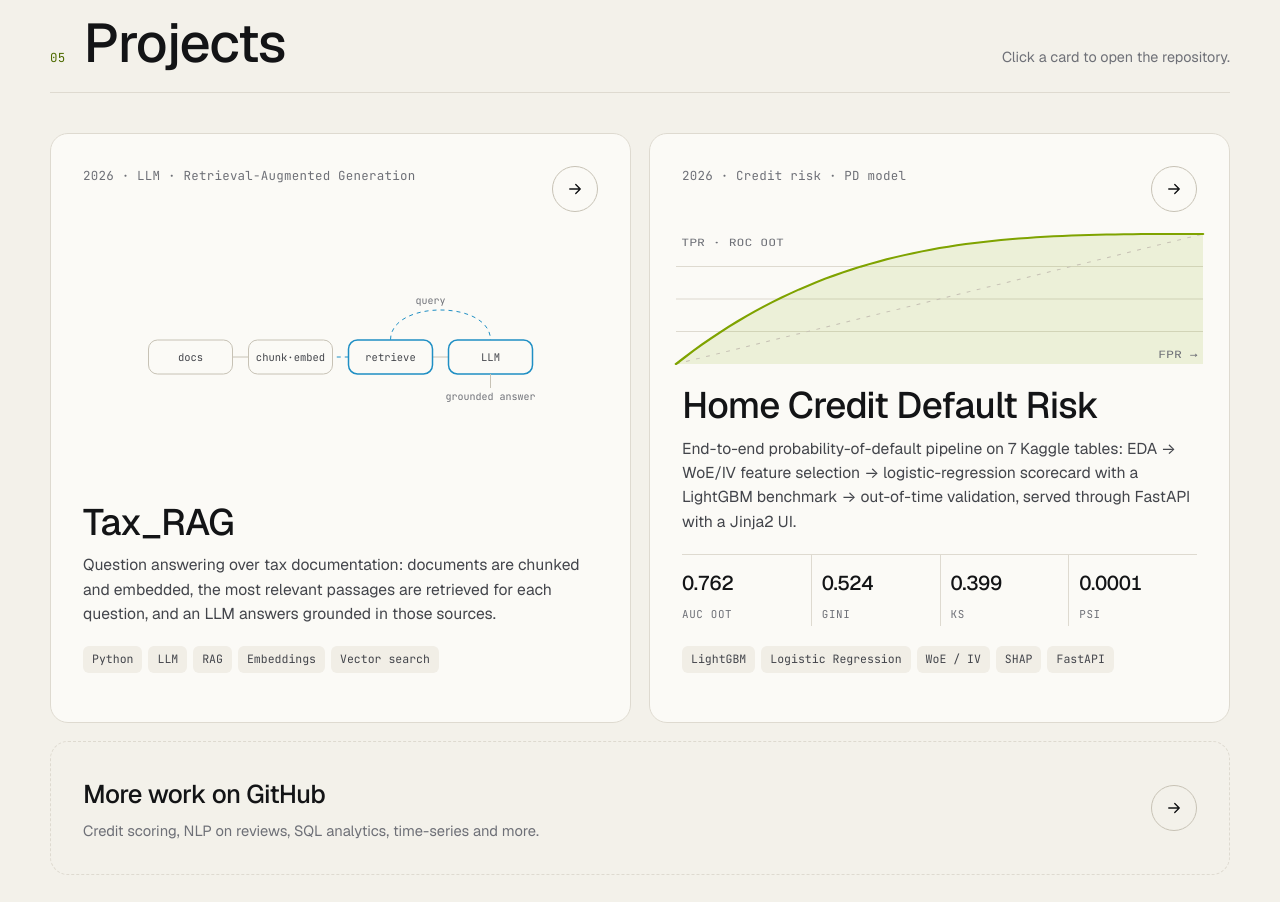
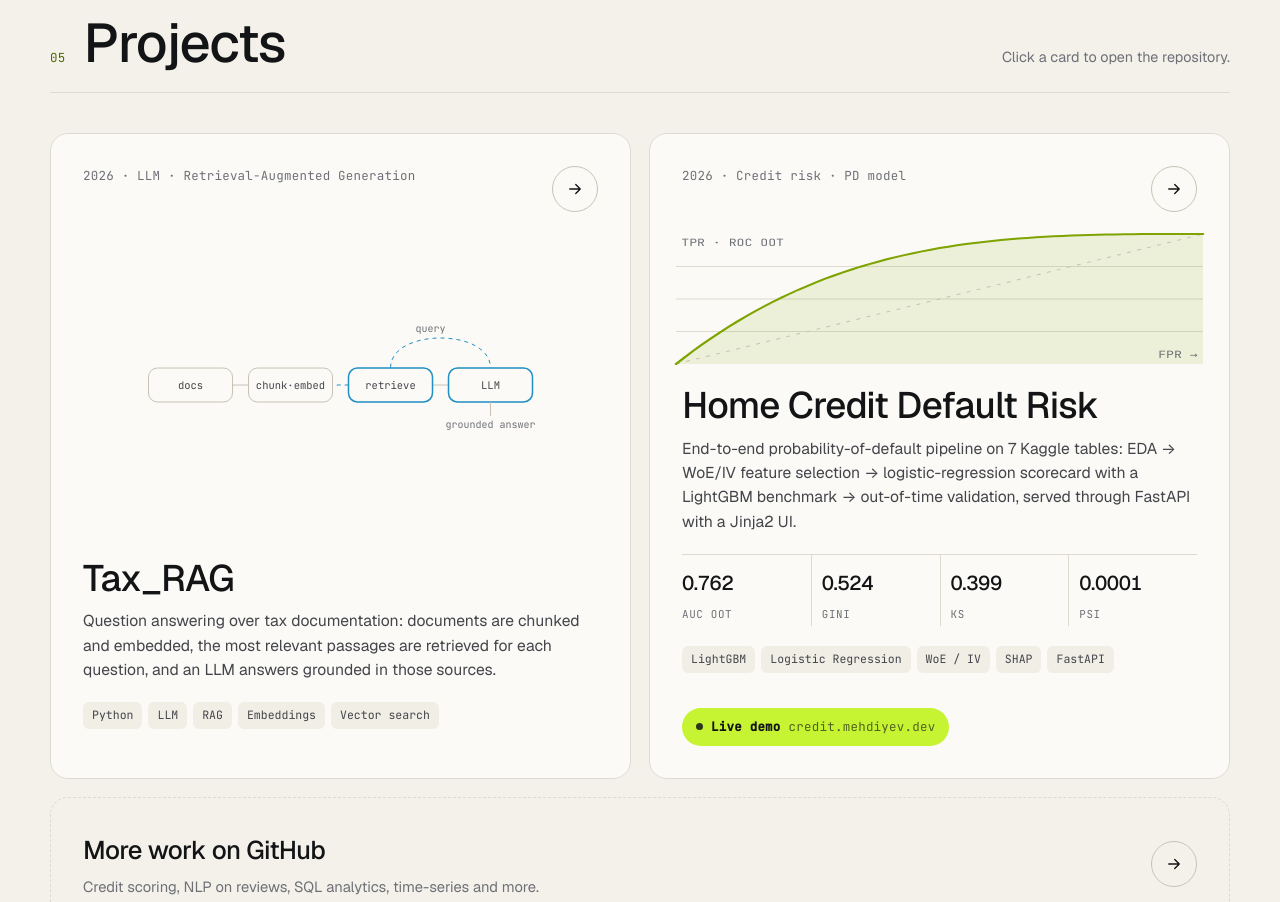
Before and after one commit to Mekhty111/Mekhty111.github.io, a plain HTML site: page index.html in a window 1280 px wide. Shown: the part 4060-4962 px from the top of the page. Drawn offline with nearby package versions, Linux system fonts and the light colour scheme; animation ran at ten frames a second.

Commit message:
Add live demo link to the Home Credit project card

```diff
--- a/data.js
+++ b/data.js
@@ -133,6 +133,7 @@ window.RESUME = {
         { label: "PSI", value: "0.0001" },
       ],
       url: "https://github.com/Mekhty111/Home-Credit-Default-Risk",
+      demo: "https://credit.mehdiyev.dev/ui",
       year: "2026",
     },
   ],
--- a/main.js
+++ b/main.js
@@ -207,9 +207,17 @@
   $("#projectGrid").innerHTML =
     R.projects
       .map(
-        (p, i) => `
-      <a class="card reveal" style="--d:${i * 0.08}s;--card-color:${cardColors[i % cardColors.length]}" data-id="${esc(p.id)}"
-         href="${esc(p.url)}" target="_blank" rel="noopener" aria-label="${esc(p.title)} — open on GitHub">
+        (p, i) => {
+          // Links can't nest, so a card with a demo is an <article> whose GitHub
+          // link is stretched over the whole card, with the demo button above it.
+          const ghLabel = `${esc(p.title)} — open on GitHub`;
+          const open = p.demo
+            ? `<article class="card reveal" style="--d:${i * 0.08}s;--card-color:${cardColors[i % cardColors.length]}" data-id="${esc(p.id)}">
+        <a class="card__cover" href="${esc(p.url)}" target="_blank" rel="noopener" aria-label="${ghLabel}"></a>`
+            : `<a class="card reveal" style="--d:${i * 0.08}s;--card-color:${cardColors[i % cardColors.length]}" data-id="${esc(p.id)}"
+         href="${esc(p.url)}" target="_blank" rel="noopener" aria-label="${ghLabel}">`;
+          return `
+      ${open}
         <div class="card__top">
           <span class="card__kicker mono">${esc(p.year)} · ${esc(p.kicker)}</span>
           <span class="card__arrow" aria-hidden="true">${arrow}</span>
@@ -223,7 +231,13 @@
             : ""
         }
         <ul class="tags">${p.tags.map((t) => `<li>${esc(t)}</li>`).join("")}</ul>
-      </a>`
+        ${
+          p.demo
+            ? `<a class="card__demo mono" href="${esc(p.demo)}" target="_blank" rel="noopener"><span class="card__live" aria-hidden="true"></span>Live demo<span class="card__demo-host">${esc(new URL(p.demo).host)}</span></a>`
+            : ""
+        }
+      ${p.demo ? "</article>" : "</a>"}`;
+        }
       )
       .join("") +
     `<a class="card card--more reveal" href="${esc(R.links.github)}?tab=repositories" target="_blank" rel="noopener">
--- a/styles.css
+++ b/styles.css
@@ -434,6 +434,28 @@ body::before {
 }
 .card:hover .card__arrow { transform: rotate(-45deg); background: var(--accent); color: var(--accent-ink); border-color: var(--accent); }
 
+/* Card with a live demo: GitHub link covers the card, demo button sits above it. */
+.card__cover { position: absolute; inset: 0; z-index: 1; border-radius: inherit; }
+.card__demo {
+  position: relative; z-index: 2;
+  align-self: flex-start;
+  display: inline-flex; align-items: center; gap: 8px;
+  margin-top: 18px; padding: 9px 14px;
+  border-radius: 999px;
+  background: var(--accent); color: var(--accent-ink);
+  font-size: 0.78rem; font-weight: 600;
+  transition: transform 0.25s var(--ease), box-shadow 0.25s;
+}
+.card__demo:hover { transform: translateY(-2px); box-shadow: 0 6px 20px color-mix(in srgb, var(--accent) 35%, transparent); }
+.card__demo-host { font-weight: 400; opacity: 0.65; }
+.card__live {
+  width: 7px; height: 7px; border-radius: 50%;
+  background: currentColor;
+  animation: live 1.8s ease-in-out infinite;
+}
+@keyframes live { 50% { opacity: 0.25; } }
+@media (prefers-reduced-motion: reduce) { .card__live { animation: none; } }
+
 .card__visual { flex: 1; min-height: 120px; margin: 22px -6px; display: flex; align-items: center; }
 .card__visual svg { width: 100%; height: 130px; overflow: visible; }
 
```
